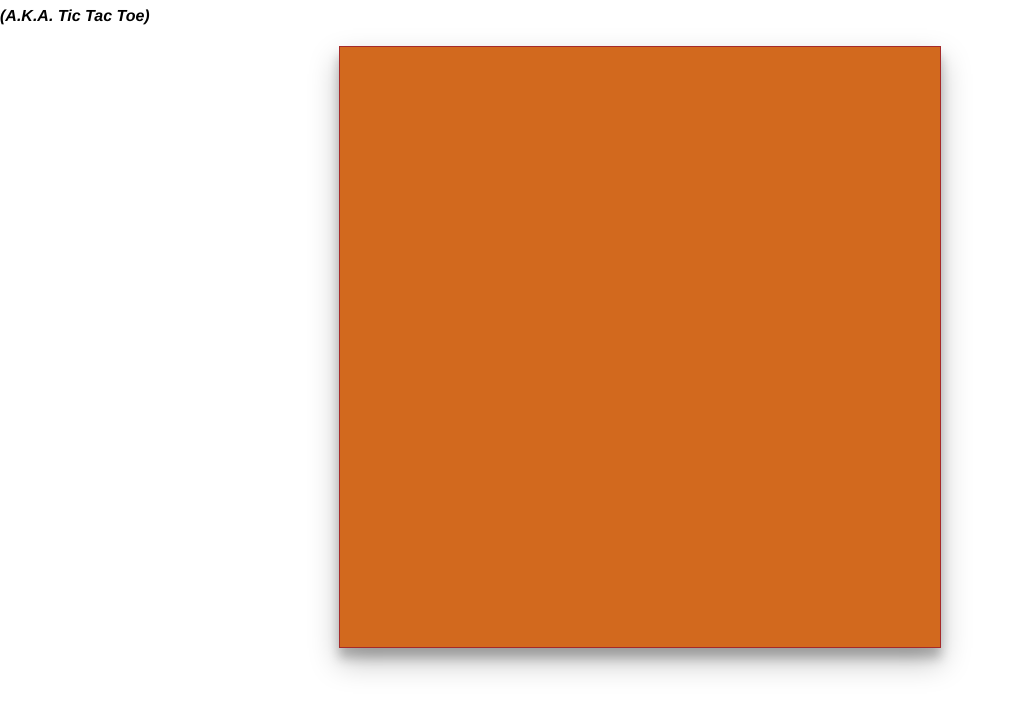
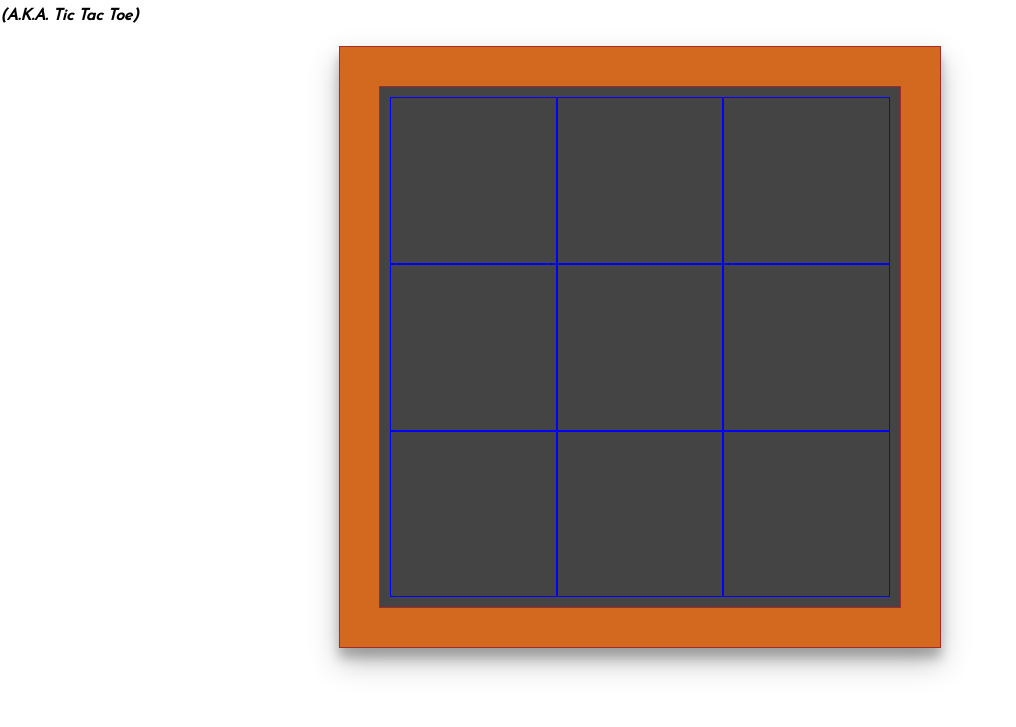
Before and after one commit to lordchancellor/noughts-and-crosses, a website built with webpack: page src/index.html in a window 1280 px wide. Shown: the part 73-800 px from the top of the page, without its empty margins (0-1016 px from the left). Built offline with nearby package versions, Linux system fonts and the light colour scheme.

Commit message:
Built up the basic grid structure for the game board

```diff
--- a/src/index.html
+++ b/src/index.html
@@ -9,6 +9,7 @@
 
 		<title>Noughts & Crosses</title>
 
+		<link href="https://fonts.googleapis.com/css?family=Josefin+Sans|Varela+Round" rel="stylesheet">
 		<link href="https://maxcdn.bootstrapcdn.com/font-awesome/4.7.0/css/font-awesome.min.css" rel="stylesheet">
 
 		<!-- HTML5 shiv and Respond.js IE8 support of HTML5 elements and media queries -->
@@ -27,7 +28,21 @@
 		<div class="flex-container">
 			<div class="board-outer">
 				<div class="board-inner">
-
+					<div class="top-row">
+						<div class="left"></div>
+						<div class="center"></div>
+						<div class="right"></div>
+					</div>
+					<div class="middle-row">
+						<div class="left"></div>
+						<div class="center"></div>
+						<div class="right"></div>
+					</div>
+					<div class="bottom-row">
+						<div class="left"></div>
+						<div class="center"></div>
+						<div class="right"></div>
+					</div>
 				</div>
 			</div>
 		</div>
--- a/src/sass/partials/_global.scss
+++ b/src/sass/partials/_global.scss
@@ -1,8 +1,9 @@
 html,
 body {
     font-size: 16px;
+
 }
 
 body {
-    font-family: 'Hevetica Neue', Helvetica, Arial, sans-serif;
+    font-family: 'Josefin Sans', 'Hevetica Neue', Helvetica, Arial, sans-serif;
 }
--- a/src/sass/partials/_home.scss
+++ b/src/sass/partials/_home.scss
@@ -20,8 +20,29 @@ header {
 		box-shadow: 0 14px 28px rgba(0,0,0,0.25), 0 10px 10px rgba(0,0,0,0.22);
 
 		.board-inner {
+			display: flex;
+			flex-direction: column;
 			width: 500px;
 			height: 500px;
+			padding: 10px;
+			border: 1px solid brown;
+			background: #444;
+
+			.top-row,
+			.middle-row,
+			.bottom-row {
+				display: flex;
+				flex-direction: row;
+				flex-grow: 1;
+
+				.left,
+				.center,
+				.right {
+					flex-grow: 1;
+					border: 1px solid blue;
+					font-family: 'Varela Round', 'Josefin Sans', sans-serif;
+				}
+			}
 		}
 	}
 }
--- a/webpack.config.js
+++ b/webpack.config.js
@@ -28,7 +28,7 @@ module.exports = {
 	},
 	devServer: {
 		contentBase: path.join(__dirname, 'dist'),
-		port: 3500
+		port: 3000
 	},
 	plugins: [
 		new HtmlWebpackPlugin({
```
